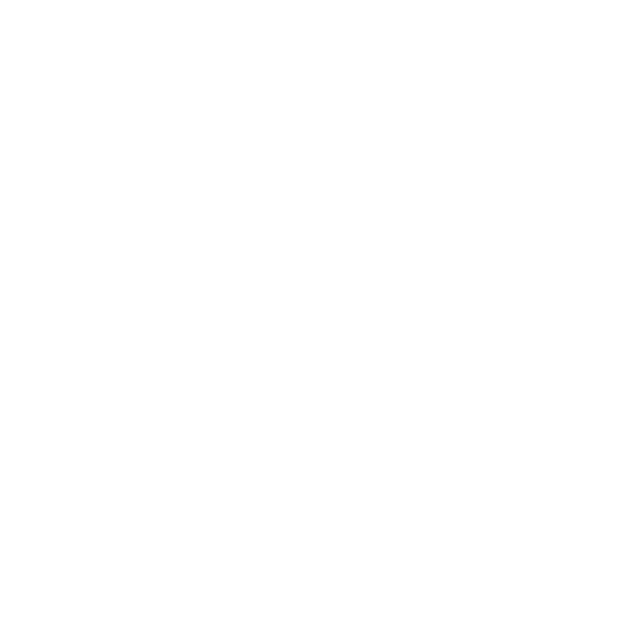
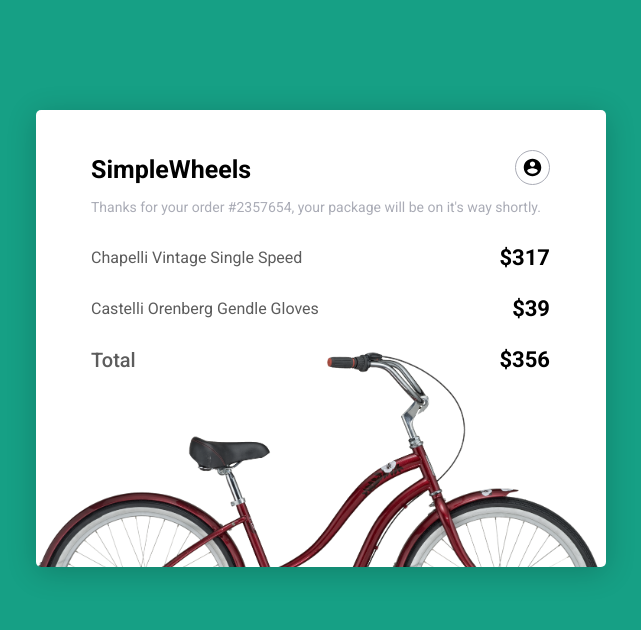
Before and after one commit to ali9ahmad/loop1-step3, a plain HTML site: page index.html in a window 1280 px wide. Shown: the whole page, without its empty margins (319-960 px from the left). Drawn offline with Linux system fonts and the light colour scheme.

Commit message:
Completed

```diff
--- a/index.html
+++ b/index.html
@@ -9,6 +9,47 @@
   <link rel="stylesheet" href="./styles.css" />
 </head>
 <body>
-
+  <main class="site-amin">
+    <div class="container">
+      <div class="wheel__wrapper">
+        <div class="wheels__head">
+          <h1 class="wheel__title">SimpleWheels</h1>
+          <!-- •••••••••••••••••••••••••••••••••••••••••••••••••••••••••••••••••••••••••••••••• -->
+          <a class="wheels__link" href="./account.html">
+            <img class="wheels__img"
+            width="30"
+            height="30"
+            src="./img/account.svg"
+            alt="AccountImage" >
+          </a>
+        </div>
+        <p class="wheels__text">
+          Thanks for your order #2357654, your package will be on it's way shortly.
+        </p>
+        <!-- •••••••••••••••••••••••••••••••••••••••••••••••••••••••••••••••••••••••••••••••• -->
+        <ul class="wheels__list">
+          <li class="wheels__item">
+            <p class="wheels__item--title">
+              Chapelli Vintage Single Speed
+            </p>
+            <span class="wheel__item--price">$317</span>
+          </li>
+          <li class="wheels__item">
+            <p class="wheels__item--title">
+              Castelli Orenberg Gendle Gloves
+            </p>
+            <span class="wheel__item--price">$39</span>
+          </li>
+          <li class="wheels__item">
+            <p class="wheels__item--total">
+              Total
+            </p>
+            <span class="wheel__item--price">$356</span>
+          </li>
+        </ul>
+        <!-- •••••••••••••••••••••••••••••••••••••••••••••••••••••••••••••••••••••••••••••••• -->
+      </div>
+    </div>
+  </main>
 </body>
 </html>
--- a/styles.css
+++ b/styles.css
@@ -0,0 +1,168 @@
+/* •••••••••••••••••••••••••••••••••••••••••••••••••••••••••••••••••••••••••••••••• */
+/************** ROOT STYLES START **************/
+:root{
+    --main-bg-color: #16a085;
+    --main-card-color: #fff;
+    --main-head-color: #000;
+    --main-subtitle-color: #aaacb6;
+    --card-text-color: #5c5c5c;
+    --card-number-color: #000;
+}
+
+html{
+    box-sizing: border-box;
+    height: 100%;
+    scroll-behavior: smooth;
+}
+
+*,
+*::before,
+*::after {
+    box-sizing: inherit;
+}
+
+body{
+    display: flex;
+    flex-direction: column;
+    height: 100%;
+    margin: 0;
+    font-family: "Roboto", "Arial", sans-serif;
+    font-weight: 600;
+    background-color: var(--main-bg-color);
+}
+
+img{
+    max-width: 100%;
+    height: auto;
+}
+
+.visually-hidden {
+    position: absolute;
+    width: 1px;
+    height: 1px;
+    margin: -1px;
+    border: 0;
+    padding: 0;
+    white-space: nowrap;
+    clip-path: inset(100%);
+    clip: rect(0 0 0 0);
+    overflow: hidden;
+}
+
+.container{
+    width: 100%;
+    max-width: 1150px;
+    margin-right: auto;
+    margin-left: auto;
+    padding-right: 20px;
+    padding-left: 20px;
+}
+
+ol,
+ul{
+    margin-top: 0;
+    margin-bottom: 0;
+    padding-left: 0;
+    list-style: none;
+}
+
+a{
+    text-decoration: none;
+}
+/************** /ROOT STYLES END **************/
+/* •••••••••••••••••••••••••••••••••••••••••••••••••••••••••••••••••••••••••••••••• */
+/************** MAIN STYLES START **************/
+/* .site-amin {
+} */
+/* .container {
+} */
+
+.wheel__wrapper {
+    margin-top: 110px;
+    margin-right: auto;
+    margin-bottom: 60px;
+    margin-left: auto;
+    width: 570px;
+    /* padding: 40px 55px; */
+    padding-top: 40px;
+    padding-right: 56px;
+    padding-bottom: 195px;
+    padding-left: 55px;
+    background-color: var(--main-card-color);
+    background-image: url("./img/bicycle.png");
+    background-repeat: no-repeat;
+    background-size: contain;
+    background-position: calc(50% - 3px) calc(50% + 161px);
+    border-radius: 5px;
+    box-shadow: 0 5px 30px 0 rgba(0,0,0,0.2);
+}
+
+.wheels__head {
+    display: flex;
+    justify-content: space-between;
+    align-items: center;
+    margin-bottom: 10px;
+}
+
+.wheel__title {
+    margin-top: 0;
+    margin-bottom: 0;
+    font-size: 25px;
+}
+
+.wheels__img {
+    border-radius: 50%;
+    padding: 6px;
+    width: 35px;
+    height: 35px;
+    border: 1px solid var(--main-subtitle-color);
+}
+
+.wheels__img:hover {
+    border-radius: 50%;
+    box-shadow: 0 0 5px 5px rgba(0,0,0,0.2);
+}
+
+.wheels__text {
+    margin-top: 0;
+    margin-bottom: 30px;
+    font-weight: 350;
+    font-size: 14px;
+    color: var(--main-subtitle-color);
+}
+
+.wheels__list {
+    width: 100%;
+}
+
+.wheels__item {
+    display: flex;
+    justify-content: space-between;
+    align-items: center;
+}
+
+.wheels__item:not(:last-child) {
+    margin-bottom: 26px;
+}
+
+.wheels__item--title {
+    margin-top: 0;
+    margin-bottom: 0;
+    font-weight: 400;
+    font-size: 16px;
+    color: var(--card-text-color);
+}
+
+.wheel__item--price {
+    font-size: 22px;
+}
+
+.wheels__item--total {
+    margin-top: 0;
+    margin-bottom: 0;
+    font-weight: 500;
+    font-size: 20px;
+    color: var(--card-text-color);
+}
+
+/************** MAIN STYLES END **************/
```
